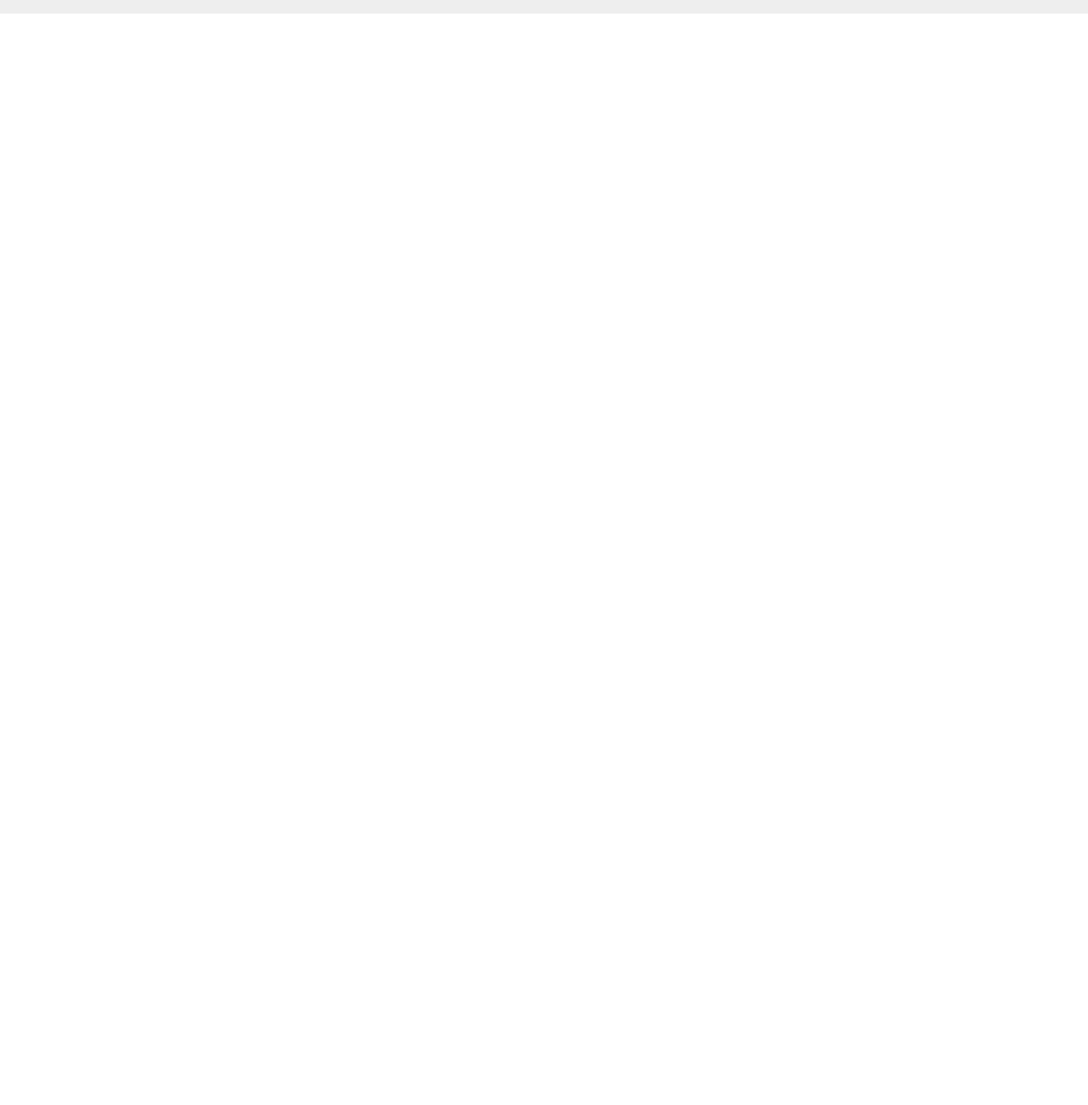
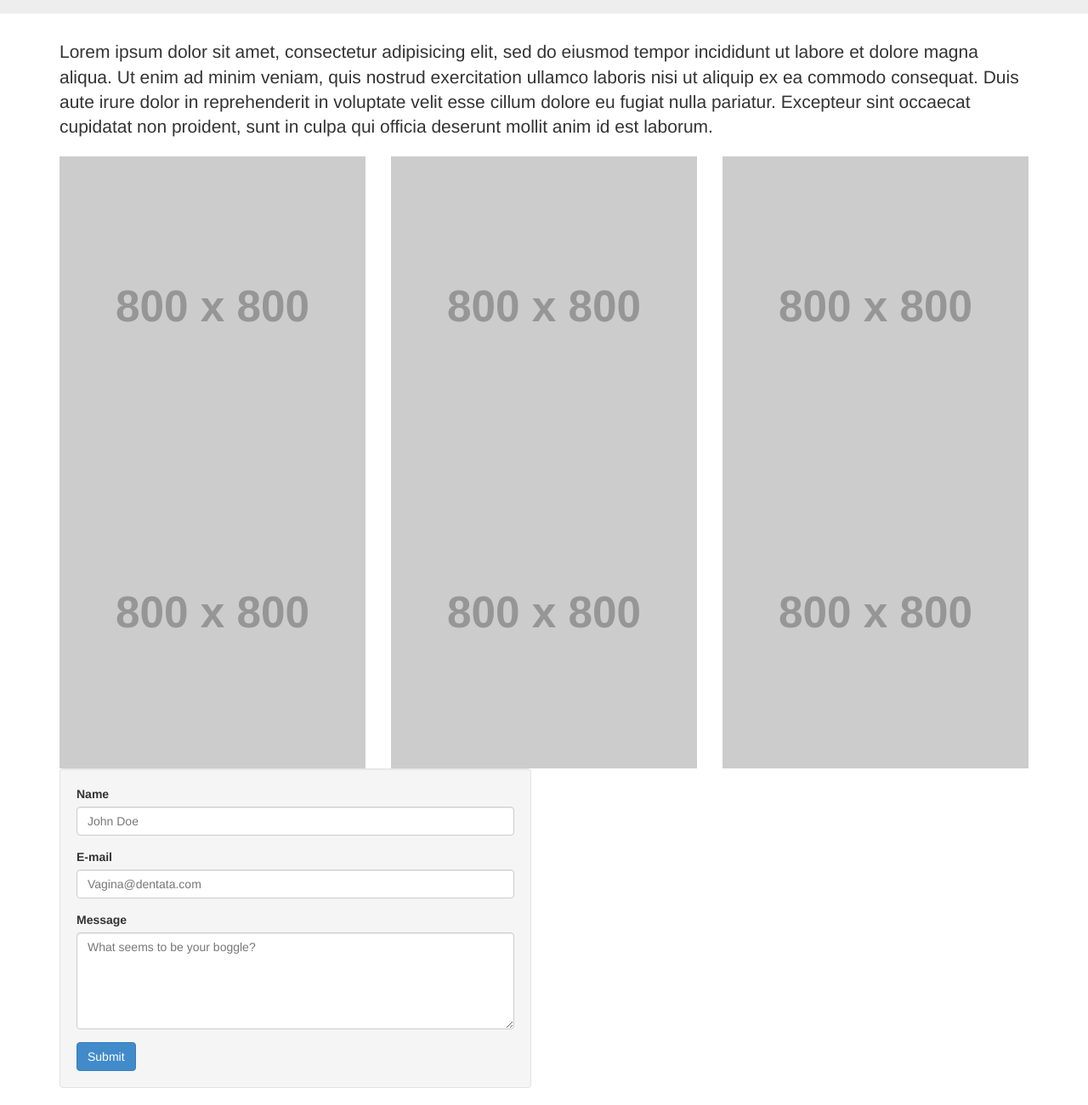
Before and after one commit to BurlingtonCollective/camels-hump, a website: page index.html in a window 1280 px wide. Shown: the part 357-1657 px from the top of the page at 85% size. Before the commit the page ends 800 px from the top, so only its background shows below. Drawn offline with Linux system fonts and the light colour scheme; placeholder pictures from the web are drawn by us.

Commit message:
fuck you

```diff
--- a/index.html
+++ b/index.html
@@ -30,13 +30,94 @@
   </div><!-- /.container-fluid -->
 </nav>
 
-<div class="jumbotron">
+<section class="jumbotron">
 	<div class="container">
 	  <h1>Vagina Dentata</h1>
 	  <p>...</p>
   <p><a class="btn btn-primary btn-lg" role="button" href="#">Contact Us</a></p>
 	</div>
-</div>
+</section>
+
+<section>
+	<div class="container">
+		<p class="lead">Lorem ipsum dolor sit amet, consectetur adipisicing elit, sed do eiusmod
+		tempor incididunt ut labore et dolore magna aliqua. Ut enim ad minim veniam,
+		quis nostrud exercitation ullamco laboris nisi ut aliquip ex ea commodo
+		consequat. Duis aute irure dolor in reprehenderit in voluptate velit esse
+		cillum dolore eu fugiat nulla pariatur. Excepteur sint occaecat cupidatat non
+		proident, sunt in culpa qui officia deserunt mollit anim id est laborum.</p>
+	</div>
+</section>
+
+<section>
+	<div class="container">
+		<div class="row">
+			<div class="col-xs-4">
+				<img src="http://placehold.it/800x800" class="img-responsive">
+			</div>
+			<div class="col-xs-4">
+				<img src="http://placehold.it/800x800" class="img-responsive">
+			</div>
+			<div class="col-xs-4">
+				<img src="http://placehold.it/800x800" class="img-responsive">
+			</div>
+			<div class="col-xs-4">
+				<img src="http://placehold.it/800x800" class="img-responsive">
+			</div>
+			<div class="col-xs-4">
+				<img src="http://placehold.it/800x800" class="img-responsive">
+			</div>
+			<div class="col-xs-4">
+				<img src="http://placehold.it/800x800" class="img-responsive">
+			</div>
+		</div>
+	</div>
+</section>
+
+<section>
+    <div class="container">
+    	<div class="row">
+    		<div class="col-xs-6">
+    			<form class="well">
+					<div class="form-group">
+						<label for="name">Name</label>
+						<input type="text" class="form-control" id="name" placeholder="John Doe">
+					</div>
+					<div class="form-group">
+						<label for="E-mail">E-mail</label>
+						<input type="email" class="form-control" id="E-mail" placeholder="Vagina@dentata.com">
+					</div>
+					<div class="form-group">
+						<label for="Message">Message</label>
+						<textarea rows="5" class="form-control" id="message" placeholder="What seems to be your boggle?"></textarea>
+					</div>
+					<button class="btn btn-primary">Submit</button>
+
+				</form>
+    		</div>
+   			<div class="col-xs-6">
+    		</div>
+    	</div>
+
+
+
+
+
+
+
+
+
+
+
+
+
+
+
+
+
+
+
+
 
 
 	<script type="text/javascript" src="bower_components/jquery/dist/jquery.min.js"></script>
```
